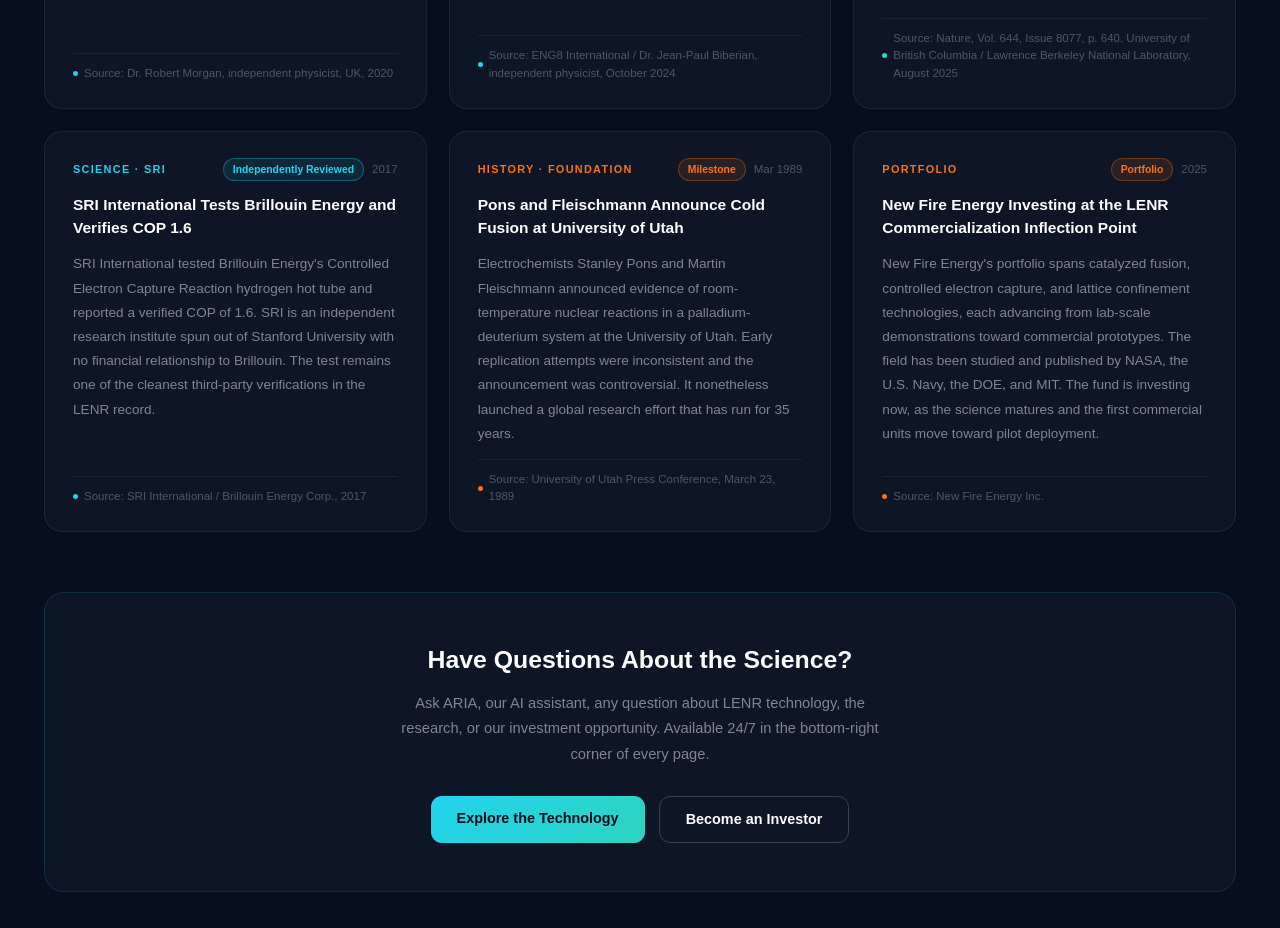
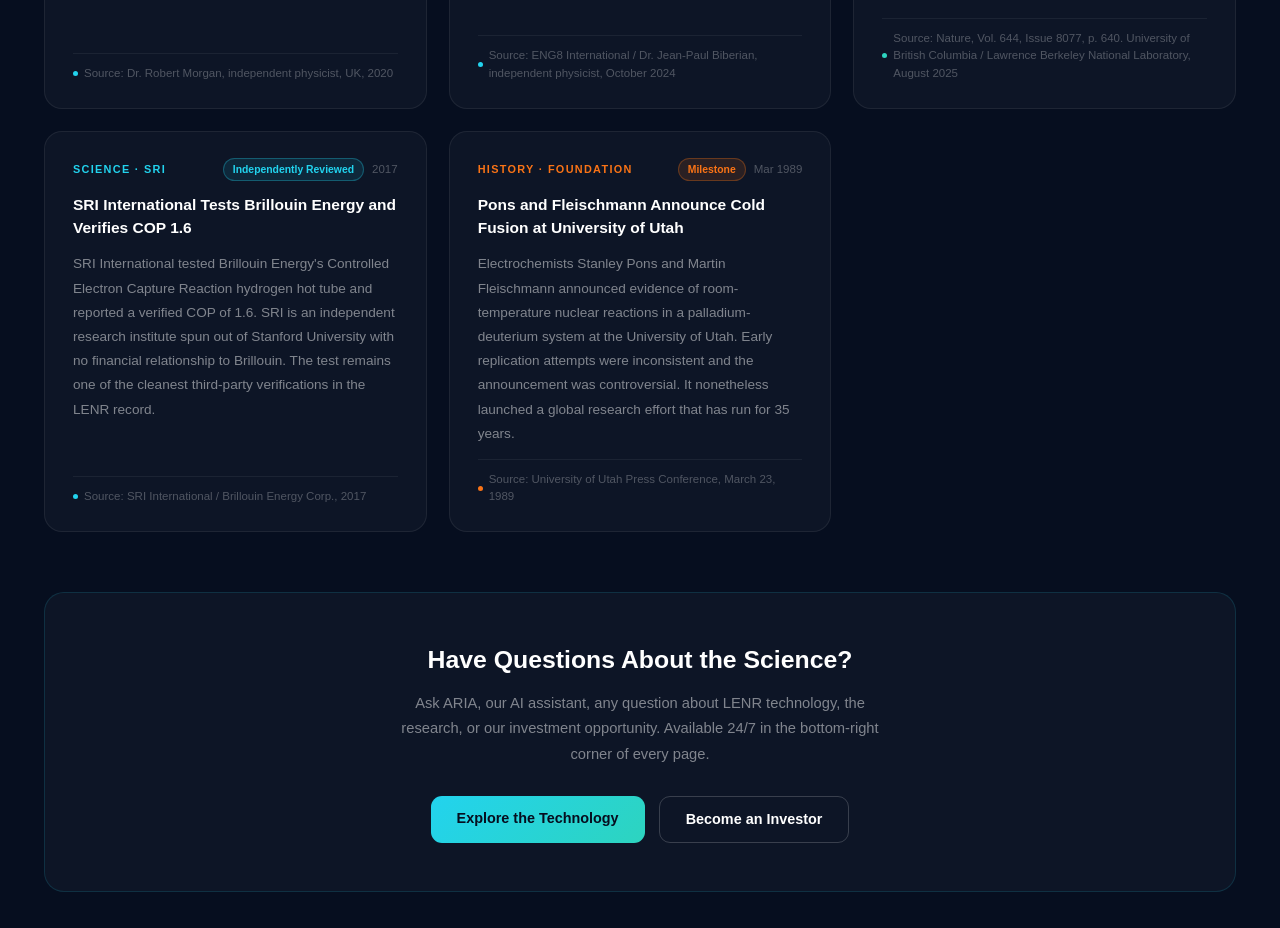
Before and after one commit to steveprevich/newfireenergy-ai, a Next.js app: page /news in a window 1280 px wide. Shown: the part 1900-2828 px from the top of the page. Built offline with nearby package versions, Linux system fonts and the light colour scheme.

Commit message:
Remove self-promotional NFE portfolio card from LENR news feed

```diff
--- a/app/news/page.tsx
+++ b/app/news/page.tsx
@@ -101,15 +101,6 @@
       tag: "Milestone",
       color: "#F97316",
     },
-    {
-      category: "Portfolio",
-      date: "2025",
-      title: "New Fire Energy Investing at the LENR Commercialization Inflection Point",
-      body: "New Fire Energy's portfolio spans catalyzed fusion, controlled electron capture, and lattice confinement technologies, each advancing from lab-scale demonstrations toward commercial prototypes. The field has been studied and published by NASA, the U.S. Navy, the DOE, and MIT. The fund is investing now, as the science matures and the first commercial units move toward pilot deployment.",
-      source: "New Fire Energy Inc.",
-      tag: "Portfolio",
-      color: "#F97316",
-    },
   ];
 
   const tagColor: Record<string, { bg: string; border: string }> = {
@@ -118,7 +109,6 @@
     "Funding":       { bg: "rgba(45,212,191,0.1)",  border: "rgba(45,212,191,0.3)" },
     "Policy":        { bg: "rgba(34,211,238,0.1)",  border: "rgba(34,211,238,0.3)" },
     "Validation":    { bg: "rgba(45,212,191,0.1)",  border: "rgba(45,212,191,0.3)" },
-    "Portfolio":     { bg: "rgba(249,115,22,0.12)", border: "rgba(249,115,22,0.3)" },
     "Government":    { bg: "rgba(34,211,238,0.1)",  border: "rgba(34,211,238,0.3)" },
     "Market":        { bg: "rgba(249,115,22,0.12)", border: "rgba(249,115,22,0.3)" },
     "Milestone":     { bg: "rgba(249,115,22,0.12)", border: "rgba(249,115,22,0.3)" },
```
